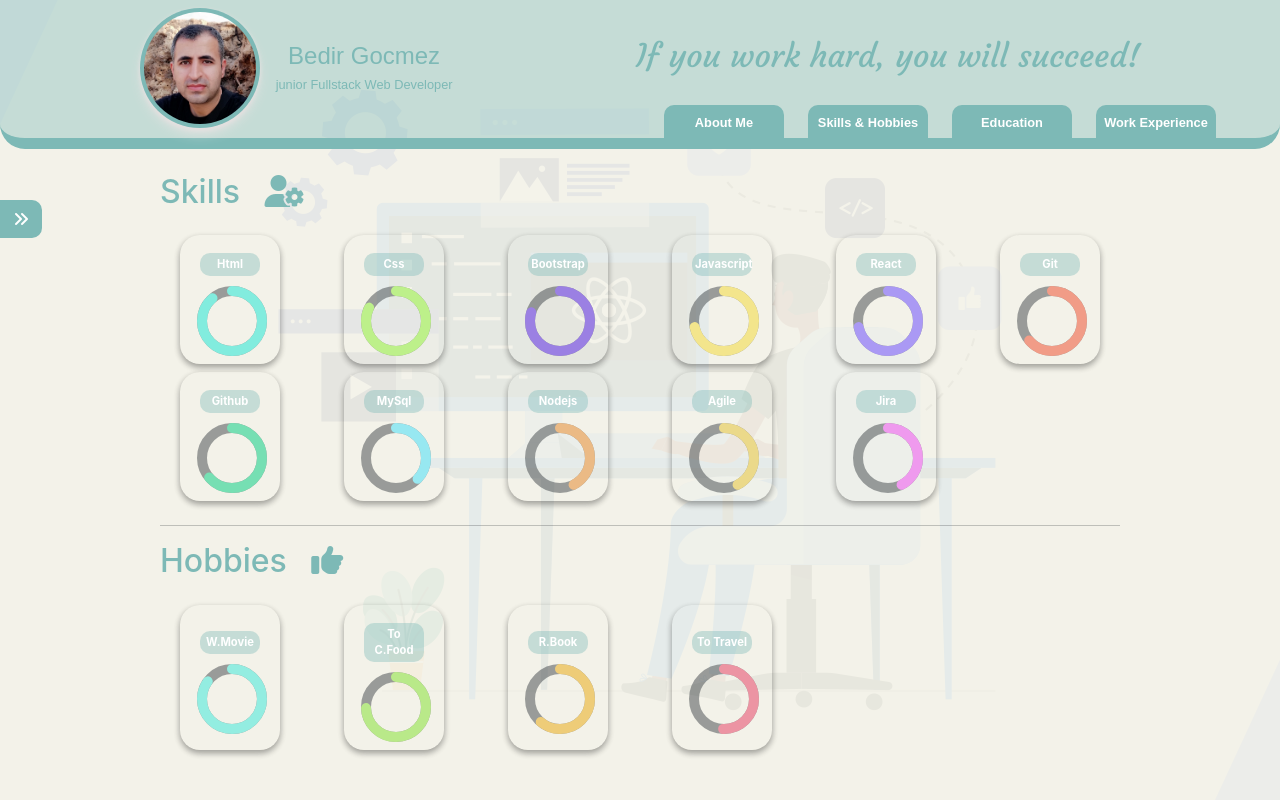
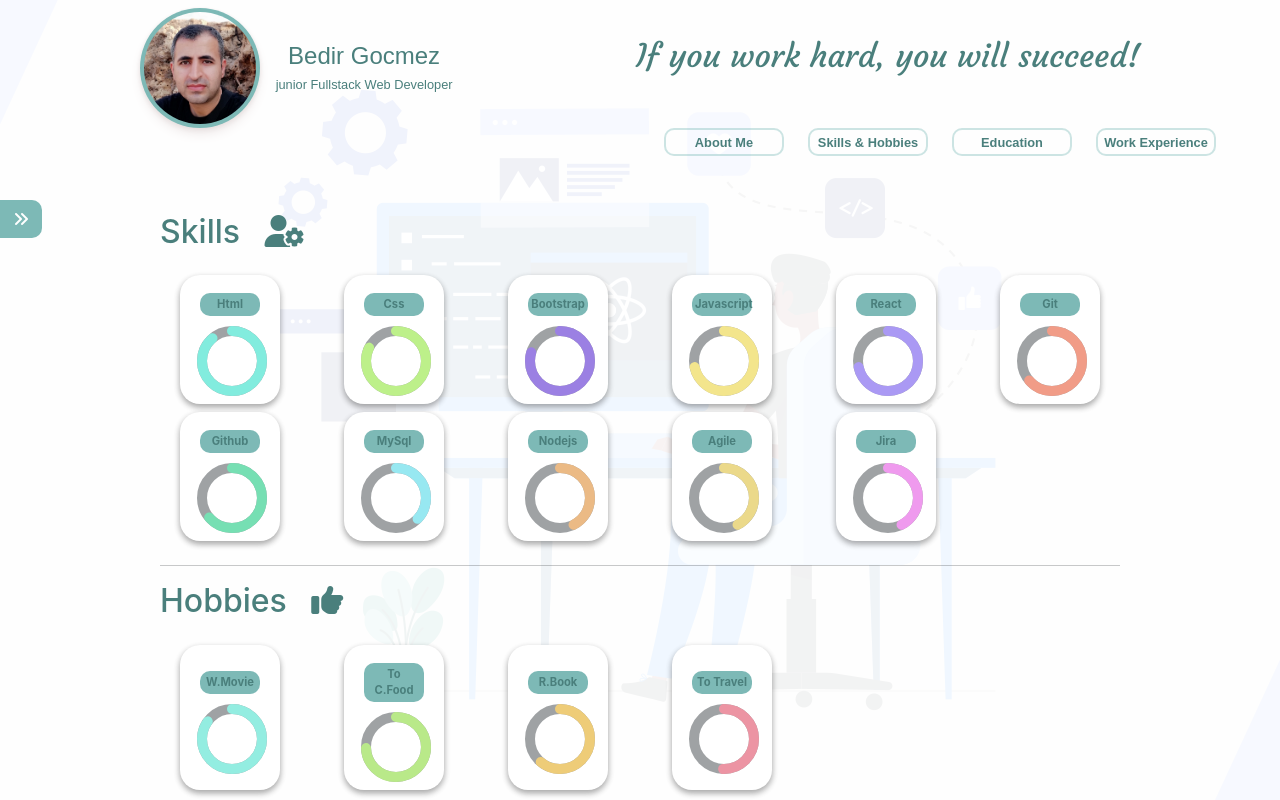
Before and after one commit to bedirgcmz/my-profile, a React (Create React App) app: page /skills-hobbies in a window 1280 px wide. Shown: the top 800 px of the page. Built offline with nearby package versions, Linux system fonts and the light colour scheme; a web font is replaced by a local one.

Commit message:
Updated color and header

```diff
--- a/src/App.css
+++ b/src/App.css
@@ -3,6 +3,7 @@
   height: 9.3rem;
   border-radius: 0 0 25px 25px;
   position: relative;
+  margin-bottom: 4rem;
   font-family: "Finlandica", sans-serif;
 }
 
@@ -29,14 +30,13 @@
 }
 
 .links a {
-  color: #fff;
   text-decoration: none;
   width: 120px;
   font-size: 0.8rem;
   text-align: center;
-  border-radius: 10px 10px 0 0;
-  height: 40px;
-  line-height: 35px;
+  border-radius: 10px 10px;
+  height: 28px;
+  line-height: 26px;
   font-weight: 600;
   margin-left: 24px;
 }
@@ -265,9 +265,9 @@
 .fa-building {
   padding-left: 0.3rem;
 }
-.education .card {
+/* .education .card {
   background-color: #adacac24 !important;
-}
+} */
 .education .card:hover {
   background-color: #607d8b8c !important;
   color: white;
@@ -288,9 +288,9 @@
 .work-experience .card-body {
   min-height: 180px;
 }
-.work-experience .card {
+/* .work-experience .card {
   background-color: #adacac24 !important;
-}
+} */
 .work-experience-card .card:hover {
   background-color: #607d8b8c !important;
   color: white;
--- a/src/App.js
+++ b/src/App.js
@@ -8,6 +8,7 @@ import Footer from "./components/Footer";
 export default function App() {
   const [colorButton, setColorButton] = useState(true);
   const [bacgroundOpc, setBackgroundOpc] = useState("bg-opc-dark-brown");
+  const [borderLinkOpc, setBorderLinkOpc] = useState("br-link-opc-brown");
   const [bacgroundDark, setBackgroundDark] = useState("bg-dark-brown");
   const [color, setColor] = useState("cl-dark-brown");
   const [borderBottom, setBorderBottom] = useState("br-btm-dark-brown");
@@ -24,6 +25,7 @@ export default function App() {
   };
   const getColorBlue = () => {
     setBackgroundOpc("bg-opc-dark-blue");
+    setBorderLinkOpc("br-link-opc-blue");
     setBackgroundDark("bg-dark-blue");
     setColor("cl-dark-blue");
     setBorderBottom("br-btm-dark-blue");
@@ -34,6 +36,7 @@ export default function App() {
 
   const getColorBrown = () => {
     setBackgroundOpc("bg-opc-dark-brown");
+    setBorderLinkOpc("br-link-opc-brown");
     setBackgroundDark("bg-dark-brown");
     setColor("cl-dark-brown");
     setBorderBottom("br-btm-dark-brown");
@@ -44,6 +47,7 @@ export default function App() {
 
   const getColorOrange = () => {
     setBackgroundOpc("bg-opc-dark-orange");
+    setBorderLinkOpc("br-link-opc-orange");
     setBackgroundDark("bg-dark-orange");
     setColor("cl-dark-orange");
     setBorderBottom("br-btm-dark-orange");
@@ -54,6 +58,7 @@ export default function App() {
 
   const getColorPurple = () => {
     setBackgroundOpc("bg-opc-dark-purple");
+    setBorderLinkOpc("br-link-opc-purple");
     setBackgroundDark("bg-dark-purple");
     setColor("cl-dark-purple");
     setBorderBottom("br-btm-dark-purple");
@@ -66,6 +71,7 @@ export default function App() {
       <Router>
         <Header
           bacgroundOpc={bacgroundOpc}
+          borderLinkOpc={borderLinkOpc}
           color={color}
           borderBottom={borderBottom}
           bacgroundDark={bacgroundDark}
--- a/src/components/Header.js
+++ b/src/components/Header.js
@@ -2,11 +2,11 @@ import React from "react";
 import { Link } from "react-router-dom";
 import profileImg from "./image/profile.jpg";
 
-const Header = ({ bacgroundOpc, color, borderBottom, bacgroundDark }) => {
+const Header = ({ bacgroundOpc, borderLinkOpc, color, borderBottom, bacgroundDark }) => {
+  // ana div clasindan alindi ${borderBottom} ${bacgroundOpc}
+  // link claslarindan alindi ${bacgroundDark}
   return (
-    <div
-      className={`${bacgroundOpc} ${borderBottom} ${color} header d-flex flex-column justify-content-between px-5 w-100`}
-    >
+    <div className={`  ${color} header d-flex flex-column justify-content-between px-5 w-100`}>
       <div className="img-info-slogan  d-flex justify-content-around align-items-center">
         <div className="img-container align-items-center d-flex mt-2">
           <img
@@ -23,16 +23,16 @@ const Header = ({ bacgroundOpc, color, borderBottom, bacgroundDark }) => {
         <p className="slogan">If you work hard, you will succeed!</p>
       </div>
       <div className="links d-flex justify-content-end align-items-center">
-        <Link className={`${bacgroundDark}`} to="/">
+        <Link className={`${borderLinkOpc} ${color}`} to="/">
           About Me
         </Link>
-        <Link className={`${bacgroundDark}`} to="/skills-hobbies">
+        <Link className={`${borderLinkOpc} ${color}`} to="/skills-hobbies">
           Skills & Hobbies
         </Link>
-        <Link className={`${bacgroundDark}`} to="/education">
+        <Link className={`${borderLinkOpc} ${color}`} to="/education">
           Education{" "}
         </Link>
-        <Link className={`${bacgroundDark}`} to="/work-experience">
+        <Link className={`${borderLinkOpc} ${color}`} to="/work-experience">
           Work Experience
         </Link>
       </div>
--- a/src/components/SkillsHobbies.js
+++ b/src/components/SkillsHobbies.js
@@ -45,7 +45,7 @@ const SkillsHobbies = ({ bacgroundOpc, color }) => {
         <div className="dashboard row">
           <div className="col-md-4 col-lg-2 col-sm-6 progress-container d-flex justify-content-center mb-2">
             <div className="skill-and-name ">
-              <span className={`${bacgroundOpc} skills-name html`}>Html</span>
+              <span className={`${bacgroundOpc} ${color} skills-name html`}>Html</span>
               <svg>
                 <circle className="bgr" cx="49" cy="42" r="30" />
                 <circle className="meter-1" cx="48" cy="44" r="30" />
@@ -54,7 +54,7 @@ const SkillsHobbies = ({ bacgroundOpc, color }) => {
           </div>
           <div className="col-md-4 col-lg-2 col-sm-6 progress-container d-flex justify-content-center mb-2">
             <div className="skill-and-name ">
-              <span className={`${bacgroundOpc} skills-name css`}>Css</span>
+              <span className={`${bacgroundOpc} ${color} skills-name css`}>Css</span>
               <svg>
                 <circle className="bgr" cx="49" cy="42" r="30" />
                 <circle className="meter-2" cx="48" cy="44" r="30" />
@@ -63,7 +63,7 @@ const SkillsHobbies = ({ bacgroundOpc, color }) => {
           </div>
           <div className="col-md-4 col-lg-2 col-sm-6 progress-container d-flex justify-content-center mb-2">
             <div className="skill-and-name ">
-              <span className={`${bacgroundOpc} skills-name bootstrap`}>Bootstrap</span>
+              <span className={`${bacgroundOpc} ${color} skills-name bootstrap`}>Bootstrap</span>
               <svg>
                 <circle className="bgr" cx="49" cy="42" r="30" />
                 <circle className="meter-3" cx="48" cy="44" r="30" />
@@ -72,7 +72,7 @@ const SkillsHobbies = ({ bacgroundOpc, color }) => {
           </div>
           <div className="col-md-4 col-lg-2 col-sm-6 progress-container d-flex justify-content-center mb-2">
             <div className="skill-and-name ">
-              <span className={`${bacgroundOpc} skills-name javascript`}>Javascript</span>
+              <span className={`${bacgroundOpc} ${color} skills-name javascript`}>Javascript</span>
               <svg>
                 <circle className="bgr" cx="49" cy="42" r="30" />
                 <circle className="meter-4" cx="48" cy="44" r="30" />
@@ -81,7 +81,7 @@ const SkillsHobbies = ({ bacgroundOpc, color }) => {
           </div>
           <div className="col-md-4 col-lg-2 col-sm-6 progress-container d-flex justify-content-center mb-2">
             <div className="skill-and-name ">
-              <span className={`${bacgroundOpc} skills-name react`}>React</span>
+              <span className={`${bacgroundOpc} ${color} skills-name react`}>React</span>
               <svg>
                 <circle className="bgr" cx="49" cy="42" r="30" />
                 <circle className="meter-5" cx="48" cy="44" r="30" />
@@ -91,7 +91,7 @@ const SkillsHobbies = ({ bacgroundOpc, color }) => {
           {/* 2. Duzenlemede eklenenler */}
           <div className="col-md-4 col-lg-2 col-sm-6 progress-container d-flex justify-content-center mb-2">
             <div className="skill-and-name ">
-              <span className={`${bacgroundOpc} skills-name react`}>Git</span>
+              <span className={`${bacgroundOpc} ${color} skills-name react`}>Git</span>
               <svg>
                 <circle className="bgr" cx="49" cy="42" r="30" />
                 <circle className="meter-6" cx="48" cy="44" r="30" />
@@ -100,7 +100,7 @@ const SkillsHobbies = ({ bacgroundOpc, color }) => {
           </div>
           <div className="col-md-4 col-lg-2 col-sm-6 progress-container d-flex justify-content-center mb-2">
             <div className="skill-and-name ">
-              <span className={`${bacgroundOpc} skills-name react`}>Github</span>
+              <span className={`${bacgroundOpc} ${color} skills-name react`}>Github</span>
               <svg>
                 <circle className="bgr" cx="49" cy="42" r="30" />
                 <circle className="meter-7" cx="48" cy="44" r="30" />
@@ -109,7 +109,7 @@ const SkillsHobbies = ({ bacgroundOpc, color }) => {
           </div>
           <div className="col-md-4 col-lg-2 col-sm-6 progress-container d-flex justify-content-center mb-2">
             <div className="skill-and-name ">
-              <span className={`${bacgroundOpc} skills-name react`}>MySql</span>
+              <span className={`${bacgroundOpc} ${color} skills-name react`}>MySql</span>
               <svg>
                 <circle className="bgr" cx="49" cy="42" r="30" />
                 <circle className="meter-8" cx="48" cy="44" r="30" />
@@ -118,7 +118,7 @@ const SkillsHobbies = ({ bacgroundOpc, color }) => {
           </div>
           <div className="col-md-4 col-lg-2 col-sm-6 progress-container d-flex justify-content-center mb-2">
             <div className="skill-and-name ">
-              <span className={`${bacgroundOpc} skills-name react`}>Nodejs</span>
+              <span className={`${bacgroundOpc} ${color} skills-name react`}>Nodejs</span>
               <svg>
                 <circle className="bgr" cx="49" cy="42" r="30" />
                 <circle className="meter-9" cx="48" cy="44" r="30" />
@@ -127,7 +127,7 @@ const SkillsHobbies = ({ bacgroundOpc, color }) => {
           </div>
           <div className="col-md-4 col-lg-2 col-sm-6 progress-container d-flex justify-content-center mb-2">
             <div className="skill-and-name ">
-              <span className={`${bacgroundOpc} skills-name react`}>Agile</span>
+              <span className={`${bacgroundOpc} ${color} skills-name react`}>Agile</span>
               <svg>
                 <circle className="bgr" cx="49" cy="42" r="30" />
                 <circle className="meter-10" cx="48" cy="44" r="30" />
@@ -136,7 +136,7 @@ const SkillsHobbies = ({ bacgroundOpc, color }) => {
           </div>
           <div className="col-md-4 col-lg-2 col-sm-6 progress-container d-flex justify-content-center mb-2">
             <div className="skill-and-name ">
-              <span className={`${bacgroundOpc} skills-name react`}>Jira</span>
+              <span className={`${bacgroundOpc} ${color} skills-name react`}>Jira</span>
               <svg>
                 <circle className="bgr" cx="49" cy="42" r="30" />
                 <circle className="meter-11" cx="48" cy="44" r="30" />
@@ -153,7 +153,7 @@ const SkillsHobbies = ({ bacgroundOpc, color }) => {
         <div className="dashboard row">
           <div className="col-md-4 col-lg-2 col-sm-6 progress-container d-flex justify-content-center mb-2">
             <div className="skill-and-name ">
-              <span className={`${bacgroundOpc} skills-name movie`}>W.Movie</span>
+              <span className={`${bacgroundOpc} ${color} skills-name movie`}>W.Movie</span>
               <svg>
                 <circle className="bgr" cx="49" cy="42" r="30" />
                 <circle className="meter-30" cx="48" cy="44" r="30" />
@@ -162,7 +162,7 @@ const SkillsHobbies = ({ bacgroundOpc, color }) => {
           </div>
           <div className="col-md-4 col-lg-2 col-sm-6 progress-container d-flex justify-content-center mb-2">
             <div className="skill-and-name ">
-              <span className={`${bacgroundOpc} skills-name food`}>To C.Food</span>
+              <span className={`${bacgroundOpc} ${color} skills-name food`}>To C.Food</span>
               <svg>
                 <circle className="bgr" cx="49" cy="42" r="30" />
                 <circle className="meter-31" cx="48" cy="44" r="30" />
@@ -171,7 +171,7 @@ const SkillsHobbies = ({ bacgroundOpc, color }) => {
           </div>
           <div className="col-md-4 col-lg-2 col-sm-6 progress-container d-flex justify-content-center mb-2">
             <div className="skill-and-name ">
-              <span className={`${bacgroundOpc} skills-name book`}>R.Book</span>
+              <span className={`${bacgroundOpc} ${color} skills-name book`}>R.Book</span>
               <svg>
                 <circle className="bgr" cx="49" cy="42" r="30" />
                 <circle className="meter-32" cx="48" cy="44" r="30" />
@@ -180,7 +180,7 @@ const SkillsHobbies = ({ bacgroundOpc, color }) => {
           </div>
           <div className="col-md-4 col-lg-2 col-sm-6 progress-container d-flex justify-content-center mb-2">
             <div className="skill-and-name ">
-              <span className={`${bacgroundOpc} skills-name travel`}>To Travel</span>
+              <span className={`${bacgroundOpc} ${color} skills-name travel`}>To Travel</span>
               <svg>
                 <circle className="bgr" cx="49" cy="42" r="30" />
                 <circle className="meter-33" cx="48" cy="44" r="30" />
--- a/src/components/progress.css
+++ b/src/components/progress.css
@@ -35,12 +35,12 @@ svg {
   padding-top: 18px;
   border-radius: 20px;
   width: 100px;
+  background-color: white;
 }
 .skills-name {
   font-weight: 700;
   width: 60px;
   border-radius: 10px;
-  color: white;
   font-size: 0.7rem;
   padding: 3px;
   text-align: center;
--- a/src/index.css
+++ b/src/index.css
@@ -20,7 +20,7 @@ code {
   font-family: source-code-pro, Menlo, Monaco, Consolas, "Courier New", monospace;
 }
 .bg {
-  background-color: #f4f3e9f0;
+  background-color: #fffffff0;
   width: 100%;
   min-height: 100vh;
   margin: auto;
@@ -37,7 +37,7 @@ code {
 
 /*
 #7DB9B6 acik mat mavi
-#A6BB8D acik mat yesil
+#97b376 acik mat yesil
 #C7BCA1 acik mat gri
 #ECCCB2 acik mat pembe
 
@@ -48,10 +48,13 @@ code {
   background-color: #7db9b6;
 }
 .bg-opc-dark-brown {
-  background-color: #7db9b663;
+  background-color: #7db9b6;
 }
 .cl-dark-brown {
-  color: #7db9b6;
+  color: #4a7f7c;
+}
+.br-link-opc-brown {
+  border: 2px solid #7db9b663;
 }
 .br-btm-dark-brown {
   border-bottom: 11px solid #7db9b6;
@@ -68,25 +71,28 @@ code {
 
 /* Green */
 .bg-dark-blue {
-  background-color: #a6bb8d;
+  background-color: #97b376;
 }
 .bg-opc-dark-blue {
-  background-color: #a6bb8d63;
+  background-color: #97b376;
+}
+.br-link-opc-blue {
+  border: 2px solid #97b37663;
 }
 .cl-dark-blue {
-  color: #a6bb8d;
+  color: #4a5b37;
 }
 .br-btm-dark-blue {
-  border-bottom: 11px solid #a6bb8d;
+  border-bottom: 11px solid #97b376;
 }
 .br-top-dark-blue {
-  border-top: 11px solid #a6bb8d;
+  border-top: 11px solid #97b376;
 }
 .br-right-dark-blue {
-  border-right: 11px solid #a6bb8d;
+  border-right: 11px solid #97b376;
 }
 .br-left-dark-blue {
-  border-left: 11px solid #a6bb8d;
+  border-left: 11px solid #97b376;
 }
 
 /* Grey */
@@ -94,10 +100,13 @@ code {
   background-color: #c7bca1;
 }
 .bg-opc-dark-orange {
-  background-color: #c7bca163;
+  background-color: #c7bca1;
+}
+.br-link-opc-orange {
+  border: 2px solid #c7bca163;
 }
 .cl-dark-orange {
-  color: #c7bca1;
+  color: #ae8565;
 }
 .br-btm-dark-orange {
   border-bottom: 11px solid #c7bca1;
@@ -117,10 +126,13 @@ code {
   background-color: #ecccb2;
 }
 .bg-opc-dark-purple {
-  background-color: #ecccb263;
+  background-color: #ecccb2;
+}
+.br-link-opc-purple {
+  border: 2px solid #ecccb263;
 }
 .cl-dark-purple {
-  color: #ecccb2;
+  color: #ce8d57;
 }
 .br-btm-dark-purple {
   border-bottom: 11px solid #ecccb2;
```
